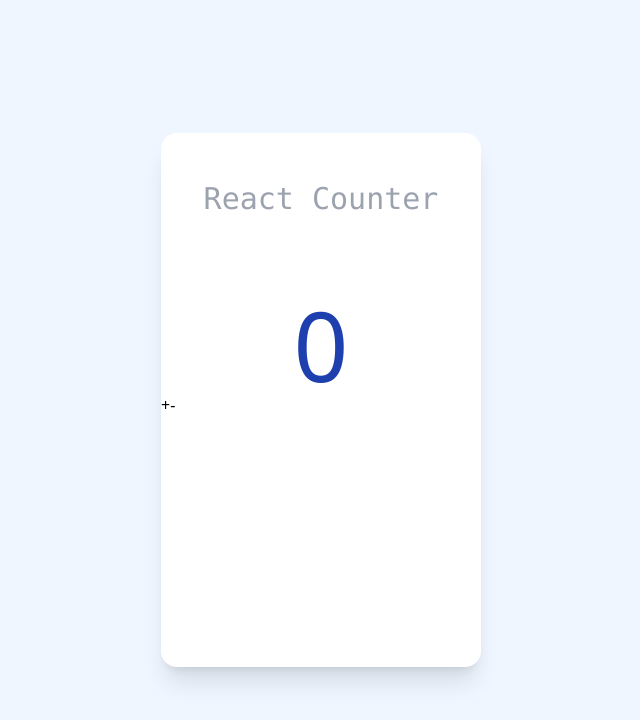
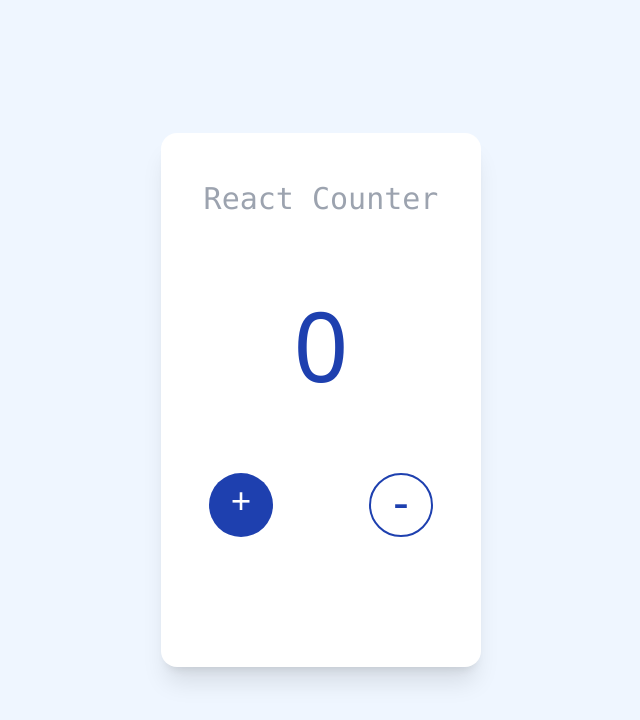
Before and after one commit to yama-chiiii/Hands-On-Counter, a Next.js app: page / in a window 1280 px wide. Shown: the top 720 px of the page, without its empty margins (319-959 px from the left). Built offline with nearby package versions, Linux system fonts and the light colour scheme.

Commit message:
プラスとマイナスボタンの作成

```diff
--- a/src/pages/index.tsx
+++ b/src/pages/index.tsx
@@ -7,10 +7,18 @@
             <div className="bg-white h-4/6 w-80 rounded-2xl shadow-xl">
                 <div className="flex justify-center font-mono mt-12 text-3xl text-gray-400">React Counter</div>
                 <div className="flex justify-center mt-20 text-8xl text-blue-800">{count}</div>
-
-                <button onClick={() => setCount((prev) => prev + 1)}>+</button>
-
-                <button onClick={() => setCount((prev) => prev - 1)}>-</button>
+                <div className="flex justify-around mt-20">
+                    <div className="flex items-center justify-center w-16 h-16 bg-blue-800 text-white rounded-full">
+                        <button onClick={() => setCount((prev) => prev + 1)} className="w-12 h-12 mb-2 text-4xl">
+                            +
+                        </button>
+                    </div>
+                    <div className="flex items-center justify-center w-16 h-16 text-blue-800 rounded-full border-blue-800 border-2">
+                        <button onClick={() => setCount((prev) => prev - 1)} className="w-12 h-12 mb-2 text-5xl">
+                            -
+                        </button>
+                    </div>
+                </div>
             </div>
         </div>
     );
```
